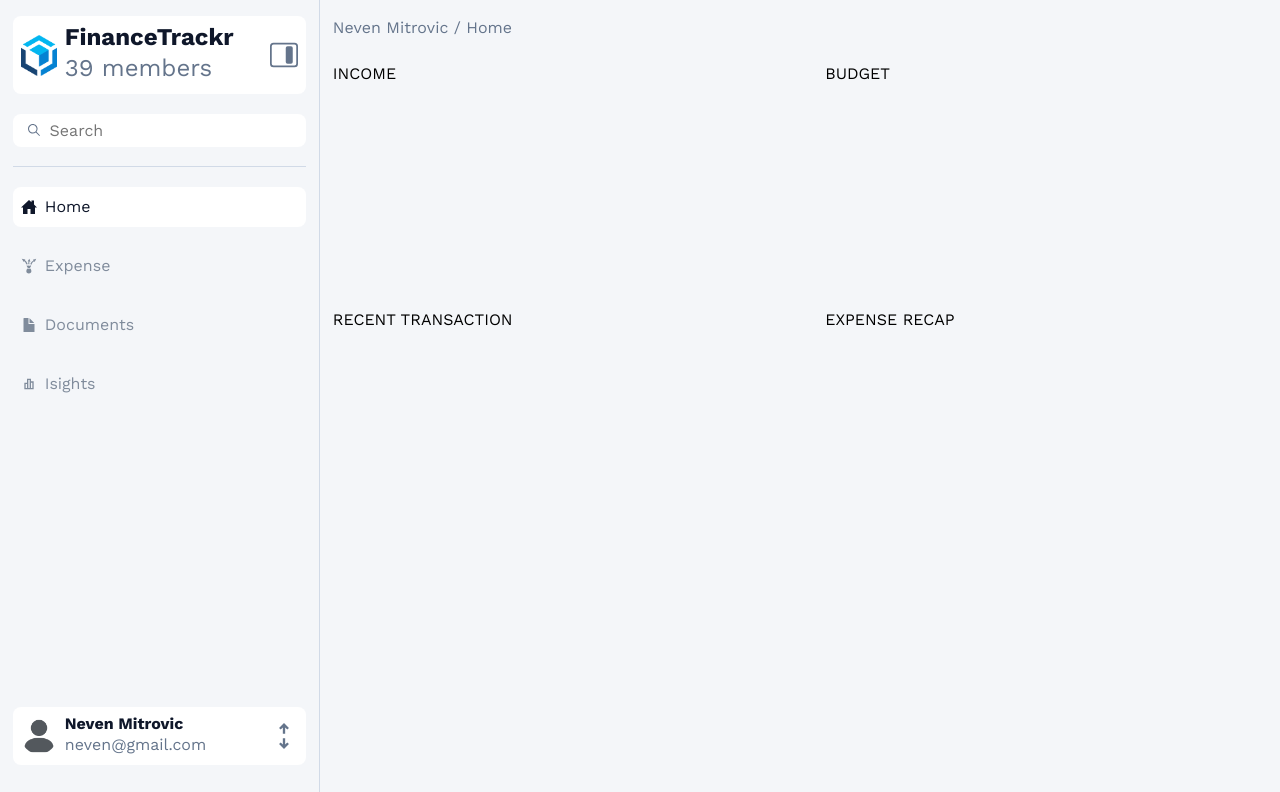
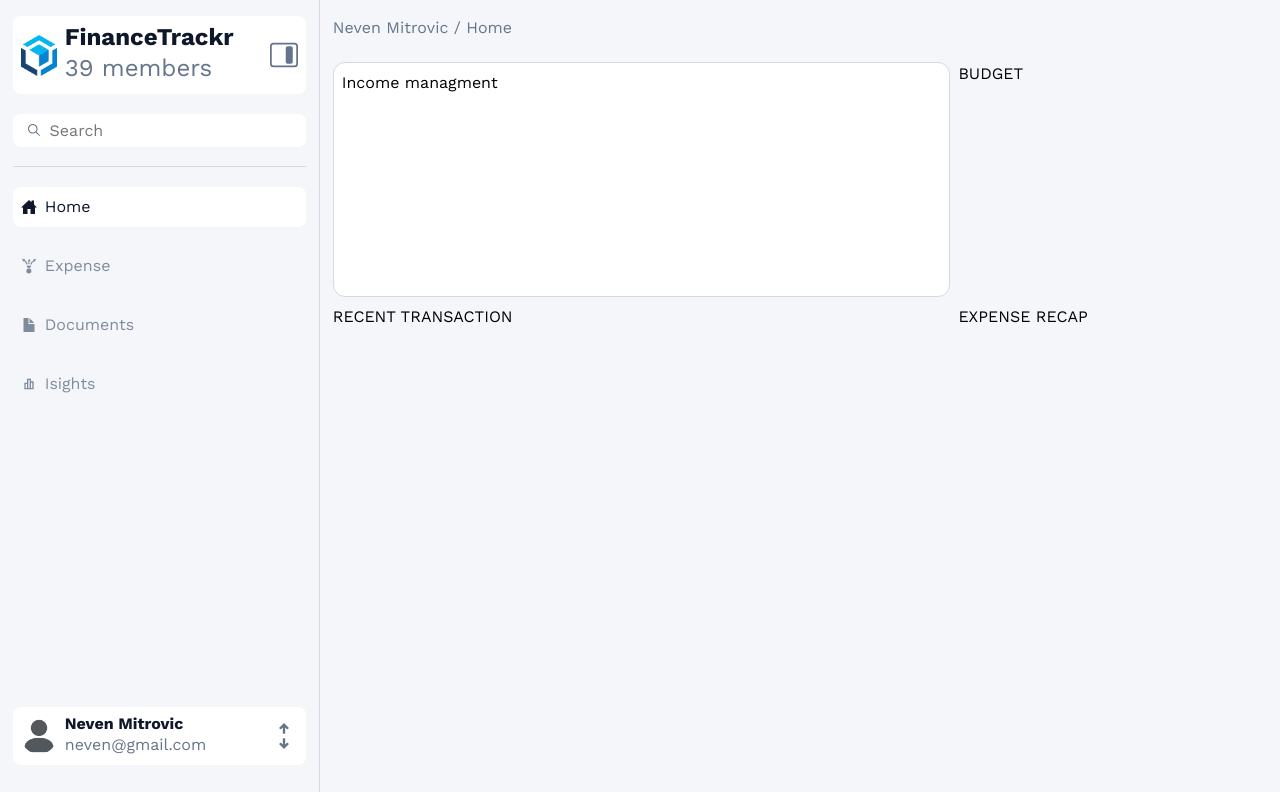
Before and after one commit to nevenmitrovic/financetrackr, a React (Vite) app: page / in a window 1280 px wide. Shown: the top 792 px of the page. Built offline with nearby package versions, Linux system fonts and the light colour scheme.

Commit message:
income managment card utility css class

```diff
--- a/src/components/dashboard-content/DashboardContent.tsx
+++ b/src/components/dashboard-content/DashboardContent.tsx
@@ -1,8 +1,9 @@
 import { useSidebarContext } from '@/contexts/SidebarContext'
 import { useIsMobile } from '@/hooks/useIsMobile'
 import PageHeader from '@/components/common/page-header/PageHeader'
+import IncomeManagment from '@/components/dashboard-content/income-managment/IncomeManagment'
 
-import './dashboard-content-container.style.css'
+import './dashboard-content.style.css'
 
 const DashboardContent = () => {
 	const { open } = useSidebarContext()
@@ -14,7 +15,7 @@ const DashboardContent = () => {
 		>
 			<PageHeader />
 			<div className='dashboard-content-container'>
-				<div className='income-managment'>INCOME</div>
+				<IncomeManagment />
 				<div className='budget-control'>BUDGET</div>
 				<div className='recent-transaction'>RECENT TRANSACTION</div>
 				<div className='expense-recap'>EXPENSE RECAP</div>
--- a/src/components/dashboard-content/dashboard-content-container.style.css
+++ b/src/components/dashboard-content/dashboard-content.style.css
@@ -8,11 +8,12 @@
 @media (width > 768px) {
 	.dashboard-content-container {
 		padding-block: 1.4rem;
-		grid-template-columns: 0;
+		grid-template-columns: 2fr 1fr;
+		grid-template-rows: 1fr 2fr;
+		gap: 0.5rem;
 		grid-template-areas:
-			'income income control'
-			'recent recent recap'
-			'recent recent recap';
+			'income control'
+			'recent recap';
 	}
 	.income-managment {
 		grid-area: income;
--- /dev/null
+++ b/src/components/dashboard-content/income-managment/IncomeManagment.tsx
@@ -0,0 +1,7 @@
+import './income-managment.style.css'
+
+const IncomeManagment = () => {
+	return <div className='content-card income-managment'>Income managment</div>
+}
+
+export default IncomeManagment
--- a/src/index.css
+++ b/src/index.css
@@ -201,6 +201,16 @@
 		padding: 1rem 0.8rem;
 	}
 
+	.content-card {
+		background-color: var(--clr-bg-card);
+		border: 1px solid var(--clr-border);
+		border-radius: var(--border-radius-3);
+		padding: 0.5rem;
+		width: 100%;
+		max-width: 100%;
+		overflow: hidden;
+	}
+
 	.sidebar-card {
 		width: 100%;
 		background-color: var(--clr-bg-card);
```
Also changed, not shown: src/components/dashboard-content/income-managment/income-managment.style.css (added).
